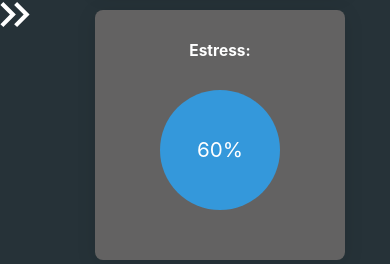
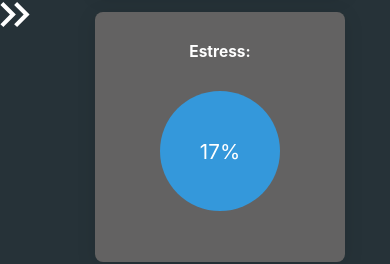
Before and after one commit to PedroMarquesN/compositionpattern, a React (Create React App) app: page / in a window 390 px wide. Shown: the part 407-671 px from the top of the page. Built offline with nearby package versions, Linux system fonts and the light colour scheme.

Commit message:
Refactor CardContainer component to improve responsiveness and spacing

```diff
--- a/src/components/Card/CardContainer.tsx
+++ b/src/components/Card/CardContainer.tsx
@@ -1,4 +1,3 @@
-import React from 'react';
 import styled from 'styled-components';
 import CountCard from './CountCard';
 
@@ -8,26 +7,36 @@ const Container = styled.div`
   justify-content: center;
   align-items: center;
   gap: 20px;
-  margin: 50px;
+  padding-top: 5rem;
+  margin-right: 100px;
+  width: 100%;
+
+  @media(max-width: 490px){
+    margin-right: 35rem;
+  }
 
   @media (min-width: 768px) {
-        display: flex;
-        flex-direction: column;
-    }
-    @media (min-width: 1024px) {
-    display: flex;
+    flex-direction: column;
+  }
+
+  @media (min-width: 1024px) {
     flex-direction: row;
+  }
 
-}
+`;
+
+const StyledCountCard = styled(CountCard)`
+  width: 100%;
+
 
 `;
 
 const CardContainer: React.FC = () => {
   return (
     <Container>
-      <CountCard name='Habilidades:' value={30} />
-      <CountCard name='Estress:' value={60} />
-      <CountCard name='Felicidade:'value={90} />
+      <StyledCountCard name='Habilidades:' value={30} />
+      <StyledCountCard name='Estress:' value={17} />
+      <StyledCountCard name='Felicidade:' value={90} />
     </Container>
   );
 };
```
